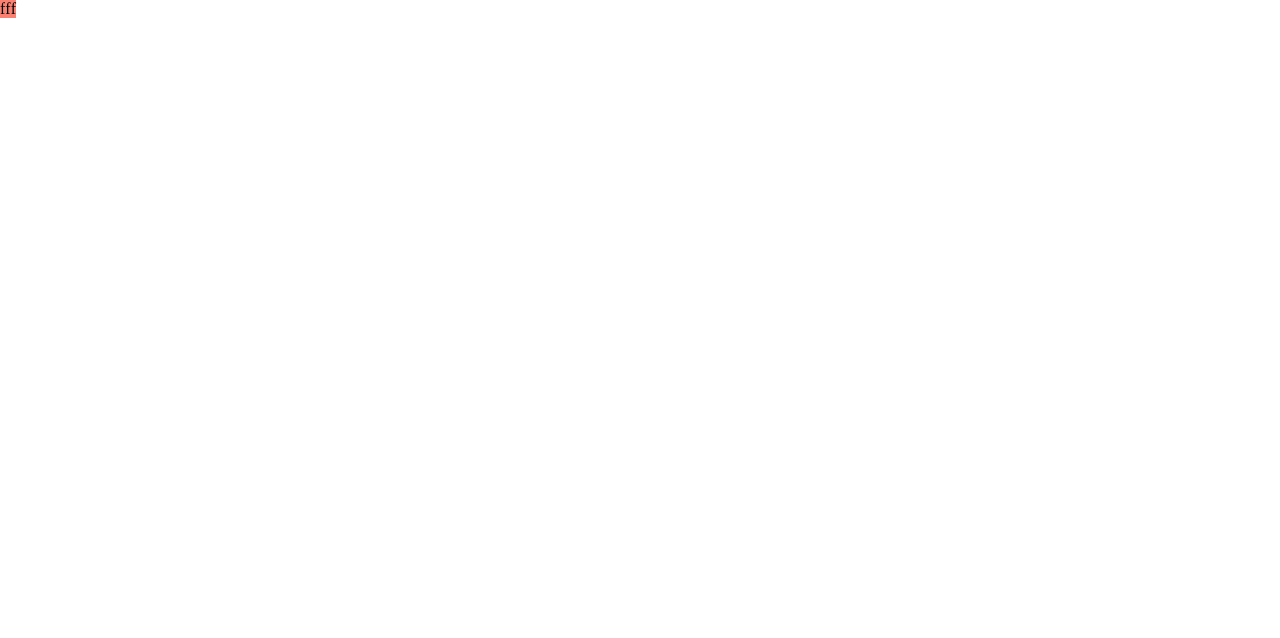
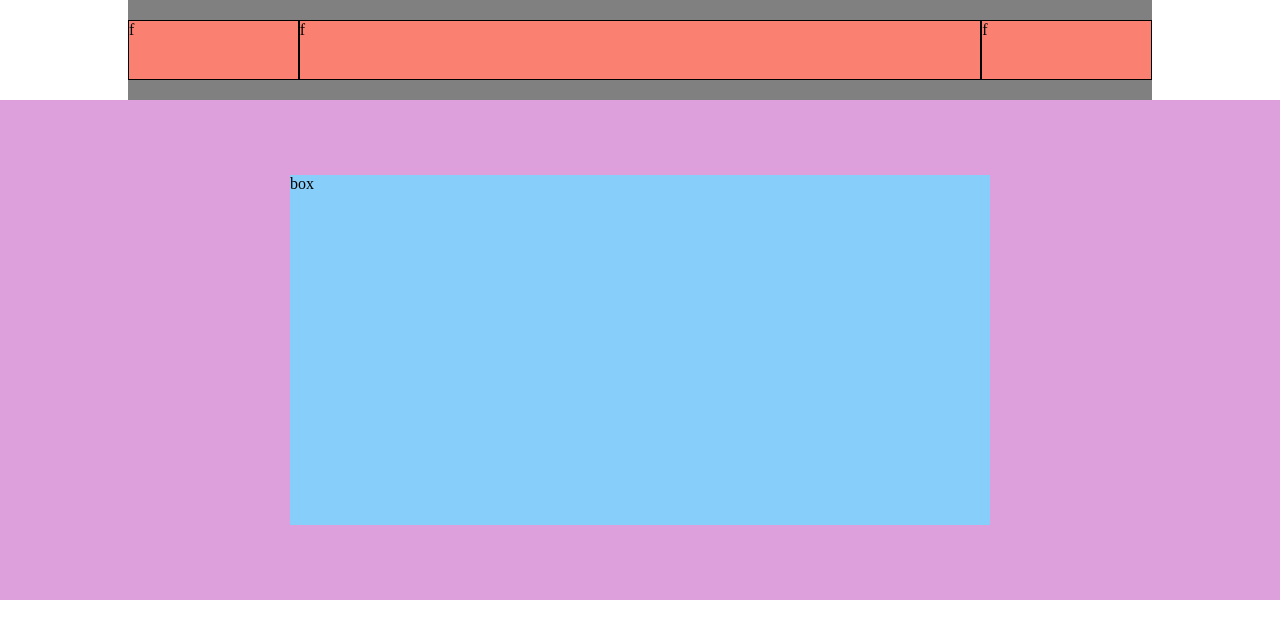
Before and after one commit to rpsobolewski/htmlcss-struttura-discord, a plain HTML site: page index.html in a window 1280 px wide. Drawn offline with Linux system fonts and the light colour scheme.

Commit message:
finisched header

```diff
--- a/css/style.css
+++ b/css/style.css
@@ -4,13 +4,44 @@
     box-sizing: border-box;
 }
 
+
+
 .banner{
+
     width: 80%;
+    height: 100px;
     display: flex;
+    justify-content: center;
+    align-items: center;
+    margin: auto;
+}
+
+.col-2{
+    width: calc(100%/12*2);
+    height: 60%;
+    border: 1px solid black;
+}
+.col-8{
+    width: calc(100%/12*8);
+    height: 60%;
+
+    border: 1px solid black;
+
+}
+.main{
+    height: 500px;
+    display: flex;
+    justify-content: center;
+    align-items: center;
+}
+.box{
+
+    height: 350px;
+    width: 700px;
 }
 
 /*debug*/
-.debug .bananer{
+.debug .banner{
     background-color: gray;
 
 }
@@ -20,6 +51,13 @@
 .debug .col-8{
     background-color: salmon;
 }
+.debug .main{
+    background-color: plum;
+}
+.debug .box{
+    background-color: lightskyblue;
+}
+
 
 
 /*debug*/
--- a/index.html
+++ b/index.html
@@ -12,9 +12,9 @@
                 <div class="col-2">f</div>
                 <div class="col-8">f</div>
                 <div class="col-2">f</div>
-
-            </div>
+             </div>
             <div class="main">
+                <div class="box">box</div>
 
             </div>
         </header>
```
